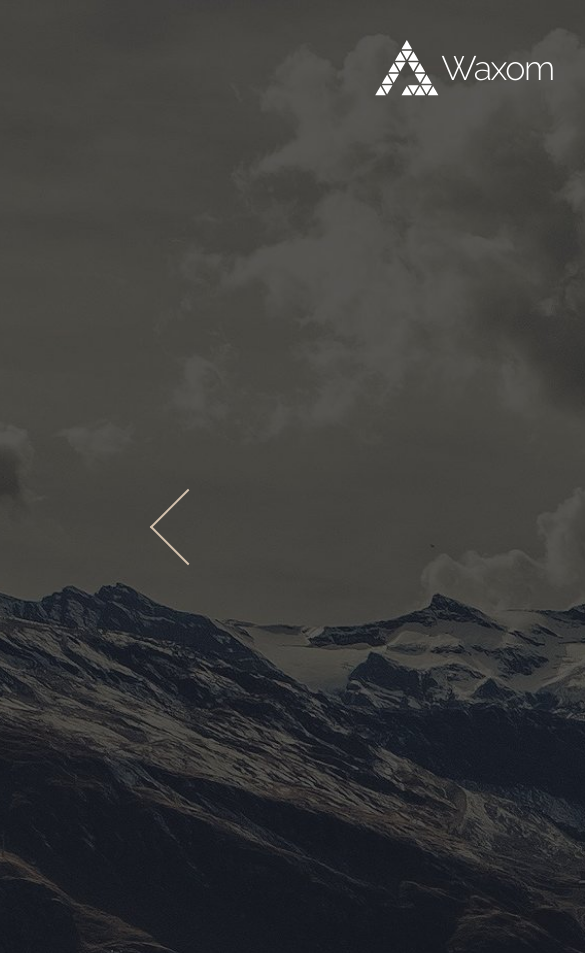
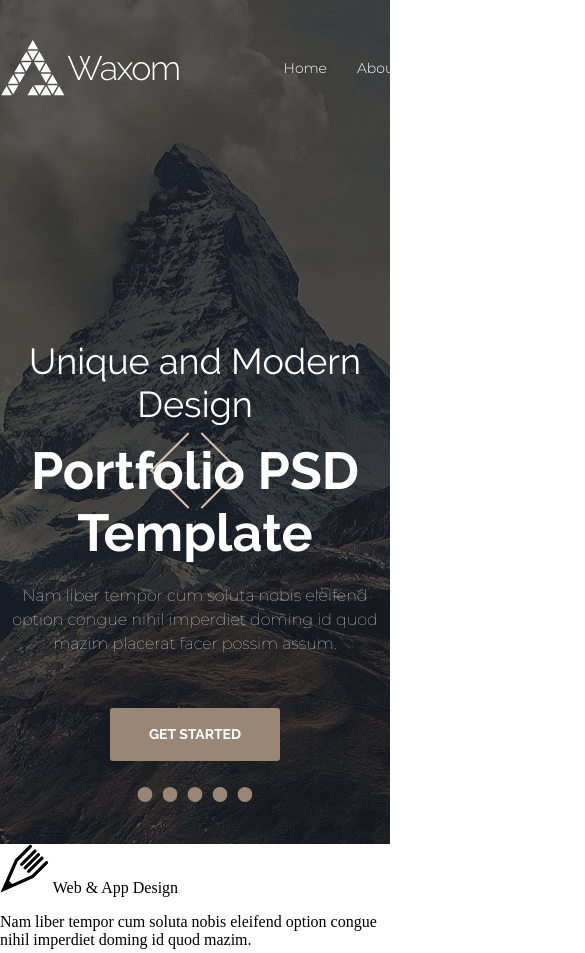
Before and after one commit to AnastasiyaSizova/The_final-_layout, a plain HTML site: page index.html in a window 390 px wide. Shown: the top 953 px of the page, 585 px wide, since content can reach past the window. Drawn offline with Linux system fonts and the light colour scheme; files whose address does not match are found by name.

Commit message:
экперементы с адаптивностью

```diff
--- a/css/style.css
+++ b/css/style.css
@@ -1,19 +1,26 @@
 body {
-    width: 1920px;
-    margin: 0 auto;
+
+    margin: 0;
 }
 
 .header-wrp {
     width: 100%;
+    height: 100vh;
     background-image: url(../img/bg_photo_11949.jpg);
     background-size: cover;
     background-repeat: no-repeat;
     background-position: center;
     position: relative;
+    box-sizing: border-box;
+    padding: 40px 0 0 0;
+    display: flex;
+    flex-direction: column;
 }
 
 .header-top {
-    padding: 40px 374px 285px 374px;
+    width: 1000px;
+    margin: 0 auto;
+
     display: flex;
     justify-content: space-between;
     align-items: center;
@@ -51,7 +58,7 @@ body {
 }
 
 .menu {
-    margin-left: 170px;
+    margin-left: 80px;
 }
 
 .menu-list {
@@ -129,7 +136,7 @@ input[type="search"] {
     outline: none;
     background-color: transparent;
     border: none;
-    margin-left: 30px;
+    margin-left: 20px;
 }
 
 input[type="search"]:valid,
@@ -144,45 +151,22 @@ input[type="search"]:focus {
 }
 
 .header-item {
-    padding-bottom: 382px;
-}
-
-.header-item-karusel {
-    padding: 0 150px 0 150px;
+    flex: 1;
     display: flex;
-    justify-content: space-between;
+    position: relative;
+    justify-content: center;
     align-items: center;
-}
-
-.slider-arrow-left {
-    display: block;
-    width: 40px;
-    height: 73px;
-    position: relative;
-}
-
-.slider-arrow-left:after {
-    content: "";
-    display: inline-block;
-    width: 52px;
-    height: 52px;
-    border-top: 2px solid #d3c1ad;
-    border-right: 2px solid #d3c1ad;
-    transform: rotate(-135deg);
-    position: absolute;
-    top: 10px;
-    left: 11px;
-}
-
-.slider-arrow-left:hover:after {
-    border-top: 2px solid #ffffff;
-    border-right: 2px solid #ffffff;
+    box-sizing: border-box;
 }
 
 .heder-item-slogan {
     color: #ffffff;
     text-align: center;
-    width: 589px;
+    max-width: 589px;
+    max-height: 261px;
+    position: relative;
+    z-index: 20;
+    margin: 0 auto;
 }
 
 .header-item-slogan-h2 {
@@ -239,11 +223,45 @@ input[type="search"]:focus {
     color: #ffffff;
 }
 
+.slider-arrow-wrp {
+    top: 50%;
+    width: 100%;
+    height: 73px;
+    position: absolute;
+    z-index: 10;
+    transform: translate3d(0, -50%, 0);
+}
+
+.slider-arrow-left {
+    width: 40px;
+    height: 100%;
+    position: absolute;
+    left: 150px;
+}
+
+.slider-arrow-left:after {
+    content: "";
+    display: inline-block;
+    width: 52px;
+    height: 52px;
+    border-top: 2px solid #d3c1ad;
+    border-right: 2px solid #d3c1ad;
+    transform: rotate(-135deg);
+    position: absolute;
+    top: 10px;
+    left: 11px;
+}
+
+.slider-arrow-left:hover:after {
+    border-top: 2px solid #ffffff;
+    border-right: 2px solid #ffffff;
+}
+
 .slider-arrow-right {
-    display: block;
     width: 40px;
-    height: 73px;
-    position: relative;
+    height: 100%;
+    position: absolute;
+    right: 150px;
 }
 
 .slider-arrow-right:after {
--- a/index.html
+++ b/index.html
@@ -38,8 +38,6 @@
             </div>
         </section>
         <section class="header-item">
-            <div class="header-item-karusel">
-                <a href="#" class="slider-arrow-left"></a>
                 <div class="heder-item-slogan">
                     <h2 class="header-item-slogan-h2">Unique and Modern Design</h2>
                     <h1 class="header-item-slogan-h1">Portfolio PSD Template</h1>
@@ -48,8 +46,10 @@
                     <span class="header-btn-txt">Get Started</span>
                     </a>
                 </div>
-                <a href="#" class="slider-arrow-right"></a>
-            </div>
+                <div class="slider-arrow-wrp">
+                    <a href="#" class="slider-arrow-left"></a>
+                    <a href="#" class="slider-arrow-right"></a>
+                </div>
             <div class="header-pagination">
                 <a href="#" class="header-pagination-item"></a>
                 <a href="#" class="header-pagination-item"></a>
@@ -59,6 +59,22 @@
             </div>
         </section>
     </header>
+    <main class="main-wrp">
+        <section class="main-waxom">
+            <div class="main-waxom-head">
+                <div class="main-waxom-head-item">
+                    <svg class="main-waxom-head-item-svg" xmlns="http://www.w3.org/2000/svg"
+ xmlns:xlink="http://www.w3.org/1999/xlink" width="49" height="49"><path d="M47.668,19.717 L33.402,33.985 L0.534,48.463 L15.011,15.591 L29.279,1.327 C29.898,0.706 30.904,0.706 31.527,1.327 C32.148,1.950 32.148,2.955 31.527,3.576 L17.683,17.422 L9.107,36.888 L12.106,39.887 L31.573,31.314 L45.420,17.470 C46.039,16.847 47.043,16.847 47.668,17.470 C48.289,18.090 48.289,19.100 47.668,19.717 ZM29.745,28.466 C29.434,28.773 29.028,28.931 28.620,28.931 C28.211,28.931 27.805,28.773 27.495,28.466 C26.875,27.843 26.875,26.836 27.495,26.216 L40.827,12.885 C41.450,12.260 42.454,12.260 43.077,12.885 C43.700,13.505 43.700,14.510 43.077,15.134 L29.745,28.466 ZM26.265,24.985 C25.955,25.293 25.549,25.450 25.140,25.450 C24.734,25.450 24.326,25.293 24.015,24.985 C23.394,24.364 23.394,23.354 24.015,22.735 L37.348,9.403 C37.970,8.780 38.974,8.780 39.598,9.403 C40.219,10.023 40.219,11.030 39.598,11.653 L26.265,24.985 ZM22.784,21.502 C22.473,21.814 22.065,21.968 21.659,21.968 C21.253,21.968 20.845,21.814 20.534,21.502 C19.914,20.883 19.914,19.873 20.534,19.253 L33.867,5.922 C34.490,5.298 35.495,5.298 36.117,5.922 C36.739,6.542 36.739,7.548 36.117,8.172 L22.784,21.502 Z"/></svg>
+                   <span class="main-waxom-head-item-h">Web & App Design</span>
+                   <p class="main-waxom-head-item-txt">Nam liber tempor cum soluta nobis eleifend option congue nihil imperdiet doming id quod mazim.</p>
+                </div>
+                <div class="main-waxom-head-item"></div>
+                <div class="main-waxom-head-item"></div>
+                <div class="main-waxom-head-item"></div>
+            </div>
+            <div class="main-waxom-body"></div>
+        </section>
+    </main>
 </body>
 
 </html>
```
